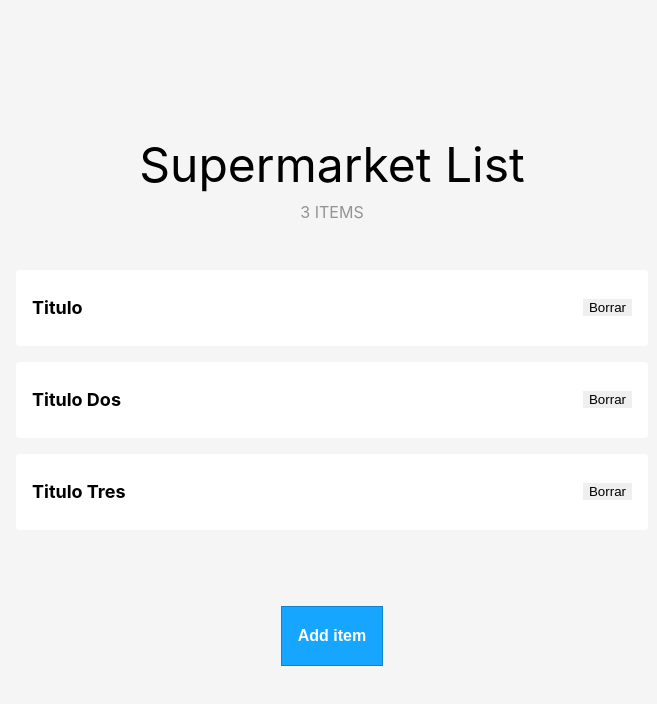
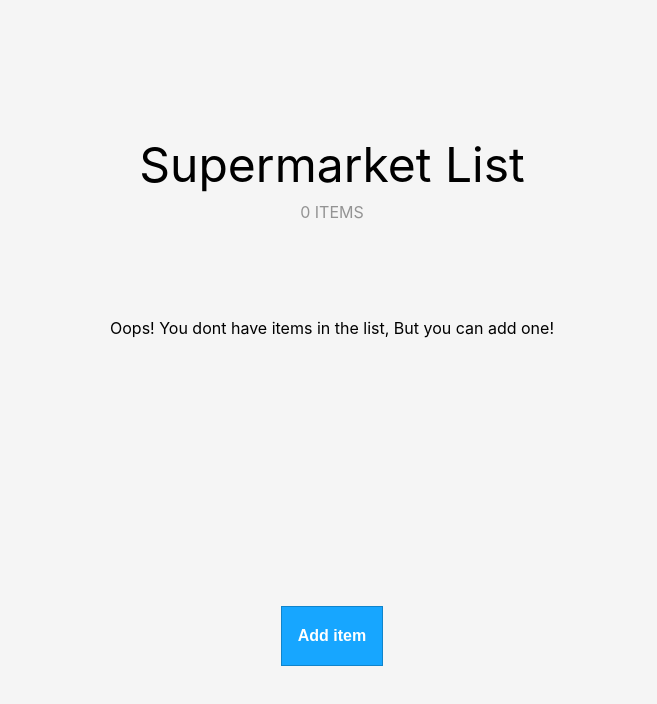
Before and after one commit to ariel-diaz/Supermarket, a React app: page / in a window 1280 px wide. Shown: the top 704 px of the page, without its empty margins (308-965 px from the left). Built offline with nearby package versions, Linux system fonts and the light colour scheme.

Commit message:
Add localstorage

```diff
--- a/src/App.js
+++ b/src/App.js
@@ -1,46 +1,40 @@
-import React, { useState } from 'react';
+import React, { useState, useEffect } from 'react';
 import PropTypes from 'prop-types';
 import './App.scss';
 
-
-const LIST = [
-  {
-    id: 1,
-    title: 'Titulo',
-  },
-  {
-    id: 2,
-    title: 'Titulo Dos',
-  },
-  {
-    id: 3,
-    title: 'Titulo Tres',
-  }
-];
-
 function App() {
-  const [list, setList] = useState(LIST);
+  const [list, setList] = useState(null);
   const [loading, setLoading] = useState(false);
   const [showModal, setShowModal] = useState(false);
 
   const deleteItem = (id) => {
     const newList = [...list].filter(x => x.id !== id);
-    console.log(newList);
     setList(newList);
   }
 
   const addItem = (title) => {
-    const newProduct = {
+    const newList = [...list, {
       id: list.length + 1,
       title,
-    }
-    const newList = [...list, newProduct];
-
+    }];
     setList(newList);
     setShowModal(false);
   }
 
-  console.log(list);
+  useEffect(() => {
+    const listStore = localStorage.getItem('list');
+    const list = listStore && JSON.parse(listStore) || [];
+    setList(list);
+  }, [])
+
+  useEffect(() => {
+    localStorage.setItem('list', JSON.stringify(list));
+  }, [list])
+
+
+  if(!list) {
+    return <div className="Loading"> Loading ... </div>
+  }
 
   return (
     <div className="Container">
@@ -53,7 +47,6 @@ function App() {
 
       <List list={list} deleteItem={deleteItem} />
       <Button onClick={() => setShowModal(true)} title="Add item" theme="PRIMARY" />
-
 
       {showModal && <ModalAddItem addItem={addItem} onCloseClick={() => setShowModal(false)} />}
     </div>
@@ -79,8 +72,6 @@ function List ({ list, deleteItem }) {
   )
 }
 
-
-
 function Button ({ onClick, title, disabled, theme }) {
   return (
     <button
@@ -105,11 +96,19 @@ Button.defaultProps = {
 
 function ModalAddItem ({ addItem, onCloseClick }) {
   const [title, setTitle] = useState('');
+
+  const handleKeyUp = (e) => {
+    if(e.keyCode === 13 && title.length > 0) {
+      addItem(title);
+      onCloseClick();
+    }
+  }
+
   return (
     <div className="Modal">
     <div className="ModalAddItem">
       <span className="ModalAddItem-title">Add item</span>
-      <input className="ModalAddItem-input" type="text" onChange={({ target }) => setTitle(target.value)} />
+      <input className="ModalAddItem-input" type="text" onChange={(e) => setTitle(e.target.value)} onKeyUp={handleKeyUp} />
 
       <div className="ModalAddItem-wrapper">
       <Button theme="SECONDARY" title="Cancel" onClick={onCloseClick} />
```
Also changed, not shown: src/api.js (+31 -0 lines).
